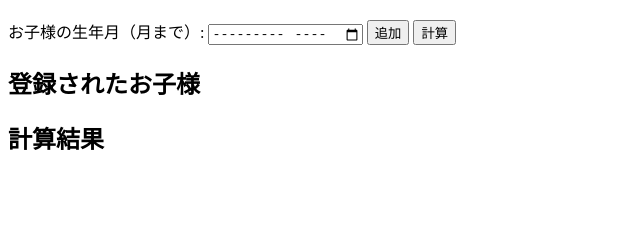
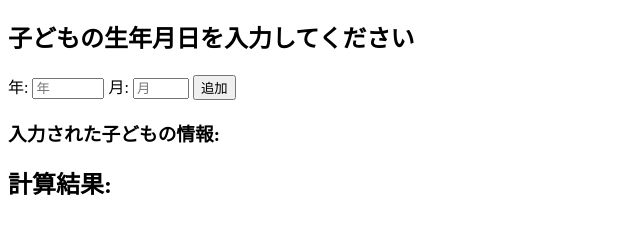
Before and after one commit to kkp-15/jidouteate, a plain HTML site: page index.html in a window 1280 px wide. Shown: the part 70-304 px from the top of the page, without its empty margins (0-640 px from the left). Drawn offline with Linux system fonts and the light colour scheme.

Commit message:
Update index.html

```diff
--- a/index.html
+++ b/index.html
@@ -8,17 +8,23 @@
 <body>
     <h1>児童手当シミュレーション</h1>
 
-    <label for="childBirthdate">お子様の生年月（月まで）:</label>
-    <input type="month" id="childBirthdate">
-    <button id="addChildButton">追加</button>
-    <button id="calculateButton">計算</button>
+    <div>
+        <h2>子どもの生年月日を入力してください</h2>
+        <div id="children-form">
+            <!-- 子ども追加フォーム -->
+            <label>年:</label>
+            <input type="number" id="child-year" placeholder="年" min="1900" max="2099">
+            <label>月:</label>
+            <input type="number" id="child-month" placeholder="月" min="1" max="12">
+            <button onclick="addChild()">追加</button>
+        </div>
+        <h3>入力された子どもの情報:</h3>
+        <div id="children-list"></div>
 
-    <h2>登録されたお子様</h2>
-    <ul id="children-list"></ul>
+        <h2>計算結果:</h2>
+        <div id="result"></div>
+    </div>
 
-    <h2>計算結果</h2>
-    <div id="result-area"></div>
-
-    <script src="script.js"></script>
+    <script src="jidouteate.js"></script>
 </body>
 </html>
```
